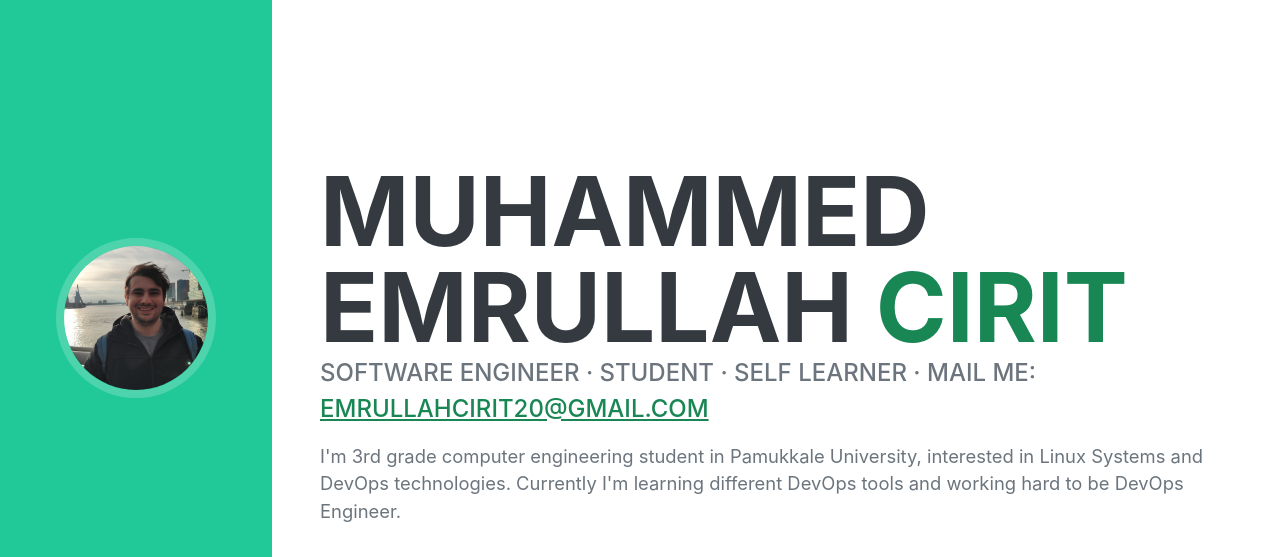
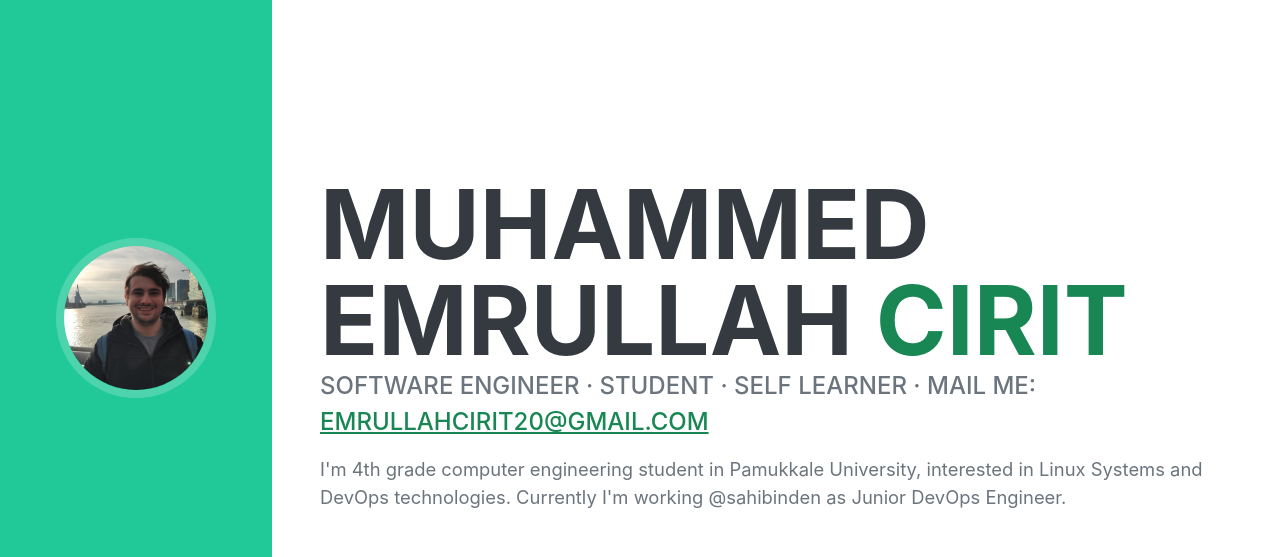
Before and after one commit to emrullahcirit/emrullahcirit.github.io, a plain HTML site: page index.html in a window 1280 px wide. Shown: the top 557 px of the page. Drawn offline with Linux system fonts and the light colour scheme; a web font is replaced by a local one.

Commit message:
Update index.html

```diff
--- a/index.html
+++ b/index.html
@@ -38,7 +38,7 @@
                         Mail me:
                         <a href="mailto:name@email.com" style="color: #198754">emrullahcirit20@gmail.com</a>
                     </div>
-                    <p class="lead mb-5">I'm 3rd grade computer engineering student in Pamukkale University, interested in Linux Systems and DevOps technologies. Currently I'm learning different DevOps tools and working hard to be DevOps Engineer.</p>
+                    <p class="lead mb-5">I'm 4th grade computer engineering student in Pamukkale University, interested in Linux Systems and DevOps technologies. Currently I'm working @sahibinden as Junior DevOps Engineer.</p>
                     <div class="social-icons">
                         <a class="social-icon mb-2" target="_blank" href="https://linkedin.com/in/emrullahcirit"><i class="fab fa-linkedin-in"></i></a>
                         <a class="social-icon mb-2" target="_blank" href="https://github.com/emrullahcirit"><i class="fab fa-github"></i></a>
```
